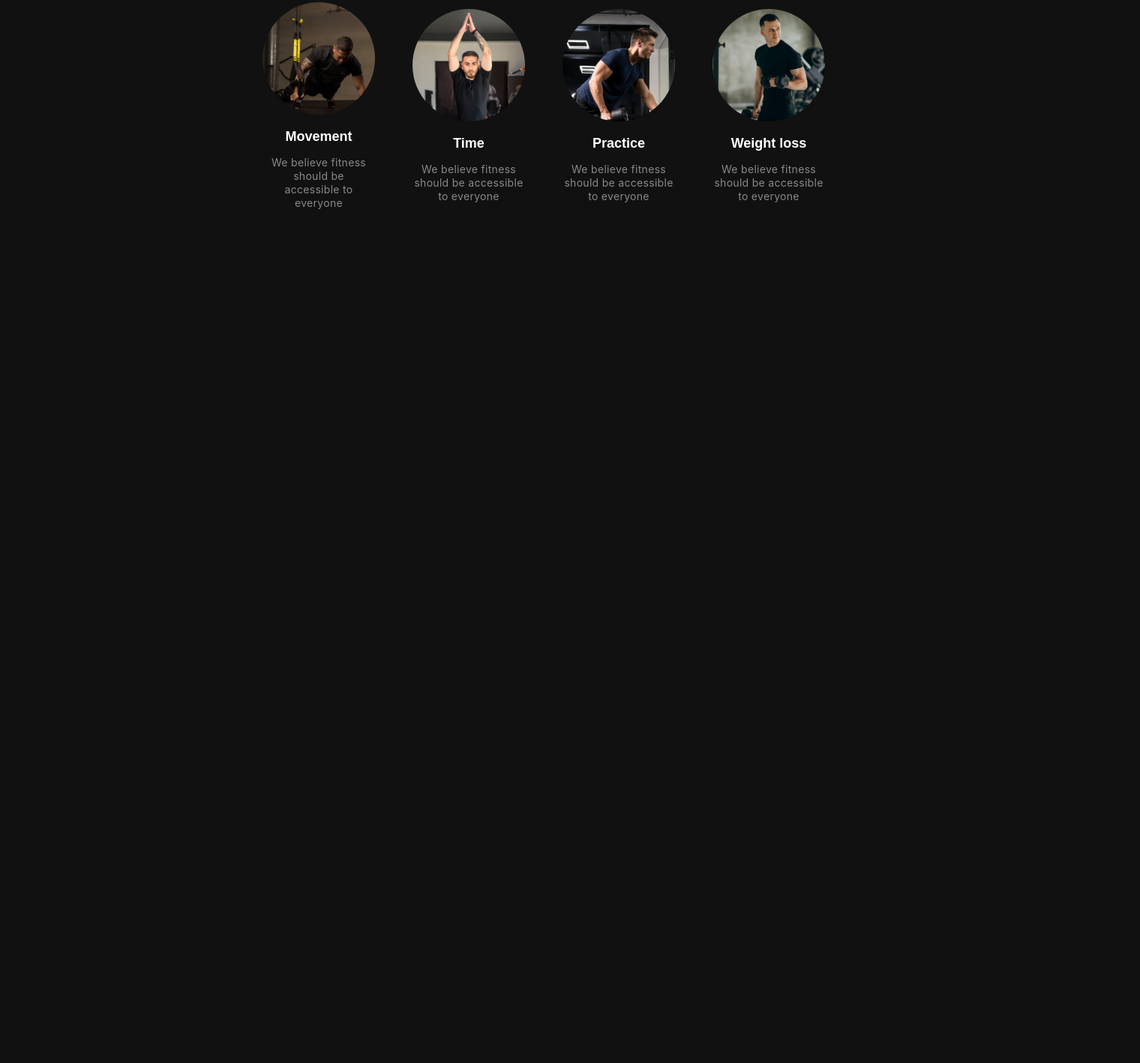
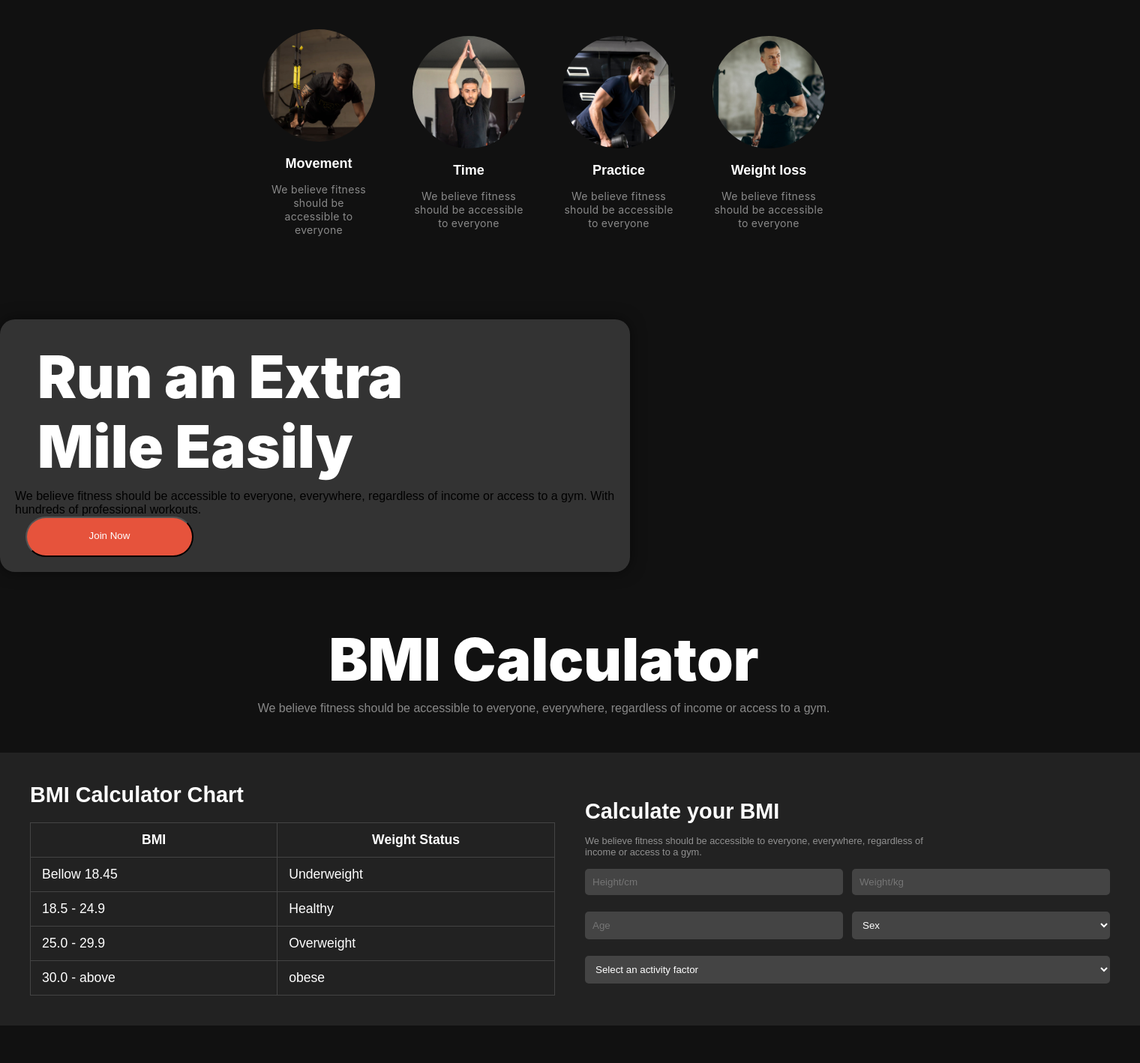
Before and after one commit to azim622/Assignment-2, a plain HTML site: page index.html in a window 1280 px wide. Shown: the part 908-2326 px from the top of the page at 75% size, 1520 px wide, since content can reach past the window. Before the commit the page ends 1238 px from the top, so only its background shows below. Drawn offline with Linux system fonts and the light colour scheme.

Commit message:
added bmi calculation

```diff
--- a/index.html
+++ b/index.html
@@ -74,6 +74,65 @@
             </div>
         </div>
     </section>
+    <section class="run-section">
+        <div class="run-part">
+            <h1>Run an Extra <br>
+                Mile Easily</h1>
+            <p>We believe fitness should be accessible to everyone, everywhere, regardless of income or access to a gym. With hundreds of professional workouts.</p>
+            <button class="btn-primary-1">Join Now</button>
+        <div class="run-image">
+
+    </section>
+    <section class="calculation">
+        <h1>BMI Calculator</h1>
+        <p>We believe fitness should be accessible to everyone, everywhere, regardless of income or access to a gym.</p>
+    <section class="bmi-calculation">
+        <div class="bmi-chart">
+            <h2>BMI Calculator Chart</h2>
+            <table>
+                <tr>
+                    <th>BMI</th>
+                    <th>Weight Status</th>
+                </tr>
+                <tr>
+                    <td>Bellow 18.45</td>
+                    <td>Underweight</td>
+                </tr>
+                <tr>
+                    <td>18.5 - 24.9</td>
+                    <td>Healthy</td>
+                </tr>
+                <tr>
+                    <td>25.0 - 29.9</td>
+                    <td>Overweight</td>
+                </tr>
+                <tr>
+                    <td>30.0 - above</td>
+                    <td>obese</td>
+                </tr>
+
+            </table>
+        </div>
+        <div class="calculator-form">
+            <h2>Calculate your BMI</h2>
+            <p>We believe fitness should be accessible to everyone, everywhere, regardless of <br> income or access to a gym. </p>
+            <div class="form-group">
+                <input type="text" class="Height" placeholder="Height/cm">
+                <input type="text" class="Weight" placeholder="Weight/kg">
+                <input type="text" class="age" placeholder="Age">
+                <select class="sex" >
+                    <option value="" disabled selected>Sex</option>
+                    <option value="male">Male</option>
+                    <option value="female">Female</option>
+                </select>
+                <select class="activity">
+                        <option value="" disabled selected>Select an activity factor</option>
+                </select>
+                <!-- <button type="submit">Calculate</button> -->
+            </div>
+        </div>
+        </section>
+    </section>
 
    </main>
 </body>
--- a/style.css
+++ b/style.css
@@ -216,18 +216,14 @@ font-size: 16px;
     font-weight: 400;
 }
 /* habit section  */
-.habit-container{
 
-}
 .habit-title{
     display: flex;
     flex-direction: column;
     justify-content: flex-start;
     align-items: center;
     color: rgb(255, 255, 255);
-font-family: Inter;
-font-size: 48px;
-font-weight: 900;
+
     text-align: left;
 }
 .habit-description{
@@ -289,3 +285,112 @@ line-height: 18px;
     letter-spacing: 0.3px;
     text-align: center;
 }
+/* run section  */
+.run-section{
+    background-color: #333;
+    border-radius: 20px;
+    max-width: 1060px;
+    margin: 60px 0;
+    padding: 20px;
+    display: flex;
+    align-items: center;
+    max-width: 800px;
+    box-shadow: 0px 0px 20px rgba(0, 0, 0, 0.5);
+}
+.run-part{
+
+}
+.run-image{
+   width: 20%;
+
+}
+/* BMI calculation */
+.calculation{
+    display: flex;
+    flex-direction: column;
+    justify-content: center;
+    align-items: center;
+}
+.calculation p{
+    color: rgba(255, 255, 255, 0.5);
+    font-size: 1rem;
+    font-weight: 400;
+}
+.bmi-calculation{
+    display: flex;
+    justify-content: space-between;
+    align-items: center;
+    width: 100%;
+    max-height: 350px;
+    max-width: 1440px;
+    margin: 50px auto;
+    padding: 40px;
+    background: rgb(34, 34, 34);
+    box-shadow:  rgba(0, 0, 0, 0.5);
+
+}
+.bmi-chart{
+    flex: 1;
+    margin-right: 20px;
+}
+.bmi-chart h2{
+    color: #FFFFFF;
+    margin-bottom: 20px;
+    font-size: 1.8rem;
+}
+.bmi-chart table{
+    width: 100%;
+    border-collapse: collapse;
+    font-size: 1.1rem;
+}
+.bmi-chart th, .bmi-chart td{
+    padding: 12px 15px;
+    border: 1px solid #444;
+    color: #FFFFFF;
+}
+.calculator-form{
+    flex: 1;
+    margin-left: 20px;
+}
+.calculator-form h2{
+    font-size: 1.8rem;
+    margin: 15px 0;
+    color: #FFFFFF;
+}
+.calculator-form p{
+    font-size: 0.8rem;
+    margin: 15px 0;
+}
+
+.height{
+    grid-area: height;
+}
+.weight{
+    grid-area: weight;
+}
+.age{
+    grid-area: age;
+}
+.sex{
+    grid-area: sex;
+}
+.activity{
+    grid-area: activity;
+}
+.form-group{
+    display: grid;
+    gap: 12px;
+    grid-template-areas:
+    "height  weight"
+    "age      sex"
+    "activity  activity";
+}
+
+input, select{
+    background: #444;
+    color: #FFFFFF;
+    border: none;
+    border-radius: 5px;
+    padding: 10px;
+    margin-bottom: 10px;
+}
```
Lines whose indentation alone changed are shown as unchanged.
